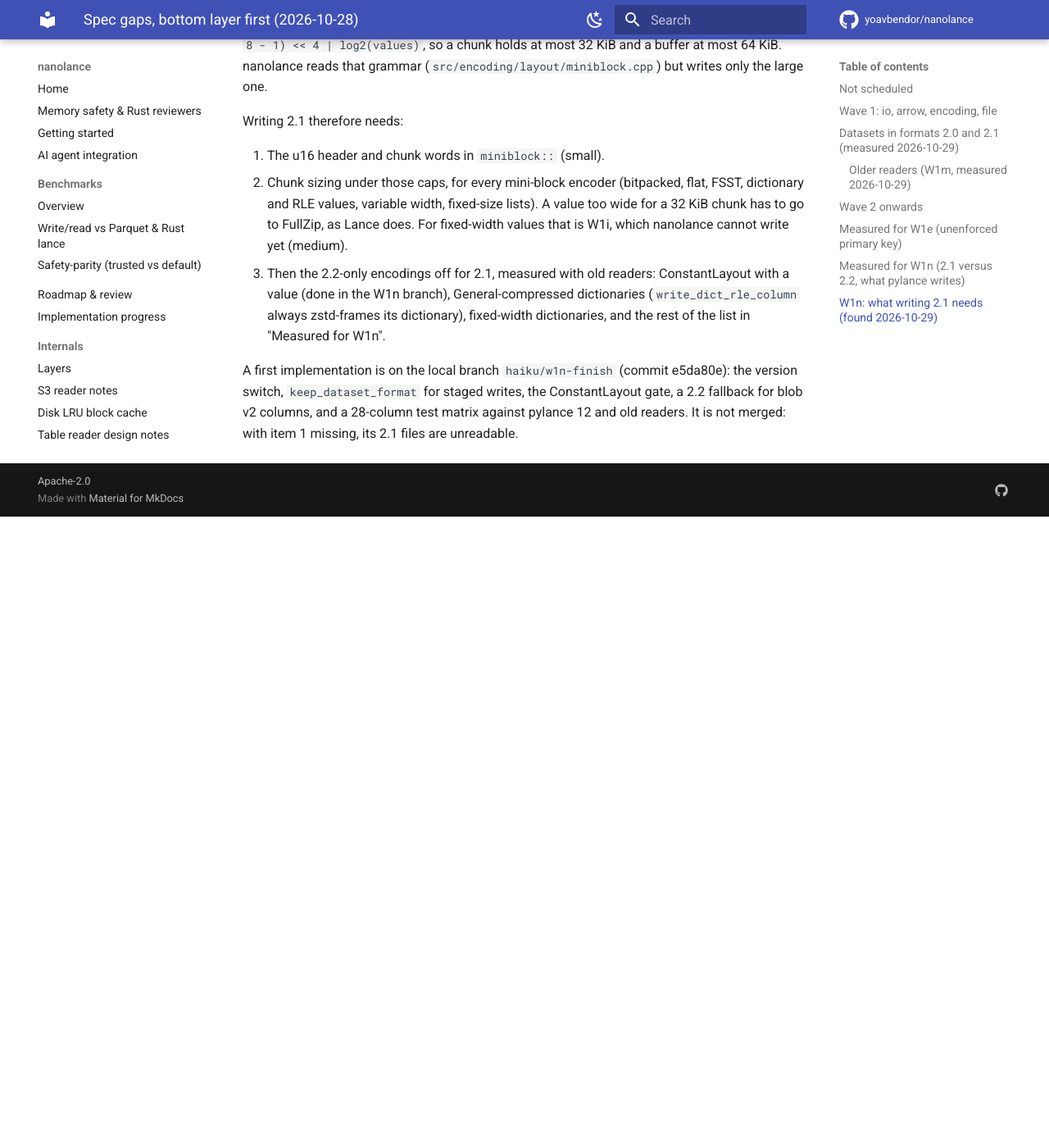
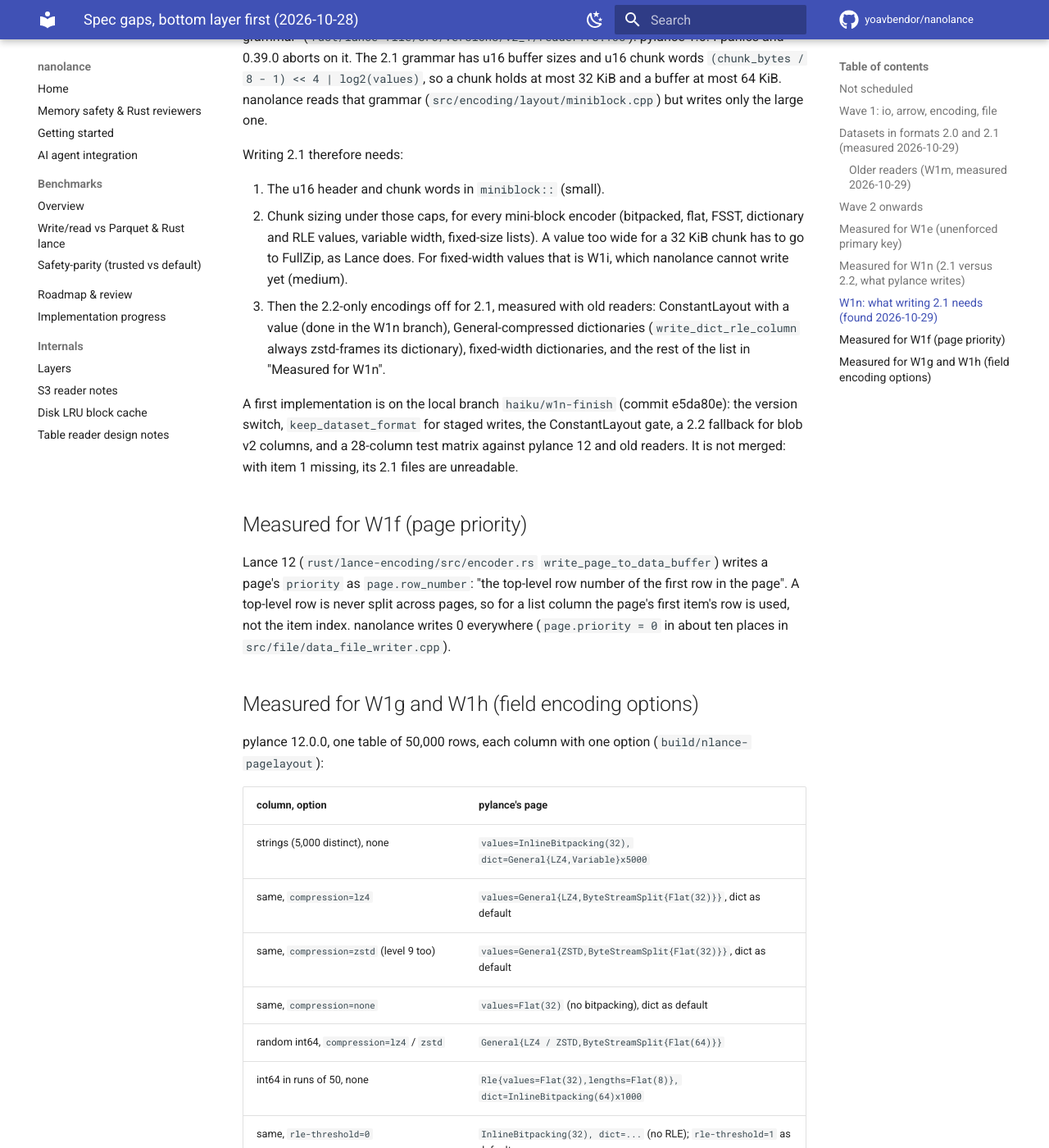
Before and after one commit to yoavbendor/nanolance, an MkDocs documentation site: the page built from docs/tasks/SPEC_GAPS.md, in a window 1280 px wide and 1400 px high, scrolled down 7182 px. Shown: the whole window at 82% size. Built offline with MkDocs 1.6.1 and Material for MkDocs 9.7.7, drawn with Linux system fonts in a browser that asks for light colours; comment, search, counter and statistics services are not loaded; before the commit the page ends 7812 px from its top, so only the background shows below that; some of the changed text lies outside the part shown.

Commit message:
docs: measured for W1f (page priority) and W1g/W1h (field encoding options); W1n deferred
Claude-Session: https://claude.ai/code/session_014PGy9PK68gHvyR8T1r5ueY

```diff
--- a/docs/tasks/SPEC_GAPS.md
+++ b/docs/tasks/SPEC_GAPS.md
@@ -44,7 +44,7 @@ These stay as they are until a user asks, or the Lance pin moves:
 | W1j | `encoding.semi_structural.packed_struct`, `variable_packed_struct` | Packed structs, read and write | to measure | later |
 | W1k | `arrow.types.fixed_size_list`, `arrow.types.dictionary` | FSL of variable-width elements; dictionaries inside structs and lists | to measure | later |
 | W1o | `file.version.2_0`, `file.version.2_1` | Warn when a write adds the first 2.2 file to a 2.0 / 2.1 dataset, naming the readers it cuts off | W1m table | done 2026-10-29: `MixedFormatWarning` before the commit of each write that adds the first 2.2 file to a 2.0 / 2.1 dataset (write_dataset append, update, merge_insert, add_columns, compaction, fragment writes); `error` filter aborts it; `_target_file_version` is the one line W1n changes |
-| W1n | `file.version.2_1` | Write 2.1 files into a 2.1 dataset, so its writes stay 2.1 | measured 2026-10-29, see "W1n: what writing 2.1 needs" | blocked on a decision: needs a 2.1 mini-block writer (medium) |
+| W1n | `file.version.2_1` | Write 2.1 files into a 2.1 dataset, so its writes stay 2.1 | measured 2026-10-29, see "W1n: what writing 2.1 needs" | deferred (decided 2026-10-29): after W1i, and only if a user needs older readers for 2.1 datasets |
 
 ## Datasets in formats 2.0 and 2.1 (measured 2026-10-29)
 
@@ -169,3 +169,34 @@ A first implementation is on the local branch `haiku/w1n-finish` (commit e5da80e
 `keep_dataset_format` for staged writes, the ConstantLayout gate, a 2.2 fallback for blob v2 columns, and a
 28-column test matrix against pylance 12 and old readers. It is not merged: with item 1 missing, its 2.1 files are
 unreadable.
+
+## Measured for W1f (page priority)
+
+Lance 12 (`rust/lance-encoding/src/encoder.rs` `write_page_to_data_buffer`) writes a page's `priority` as
+`page.row_number`: "the top-level row number of the first row in the page". A top-level row is never split
+across pages, so for a list column the page's first item's row is used, not the item index. nanolance writes 0
+everywhere (`page.priority = 0` in about ten places in `src/file/data_file_writer.cpp`).
+
+## Measured for W1g and W1h (field encoding options)
+
+pylance 12.0.0, one table of 50,000 rows, each column with one option (`build/nlance-pagelayout`):
+
+| column, option | pylance's page |
+|---|---|
+| strings (5,000 distinct), none | `values=InlineBitpacking(32), dict=General{LZ4,Variable}x5000` |
+| same, `compression=lz4` | `values=General{LZ4,ByteStreamSplit{Flat(32)}}`, dict as default |
+| same, `compression=zstd` (level 9 too) | `values=General{ZSTD,ByteStreamSplit{Flat(32)}}`, dict as default |
+| same, `compression=none` | `values=Flat(32)` (no bitpacking), dict as default |
+| random int64, `compression=lz4` / `zstd` | `General{LZ4 / ZSTD,ByteStreamSplit{Flat(64)}}` |
+| int64 in runs of 50, none | `Rle{values=Flat(32),lengths=Flat(8)}, dict=InlineBitpacking(64)x1000` |
+| same, `rle-threshold=0` | `InlineBitpacking(32), dict=...` (no RLE); `rle-threshold=1` as default |
+| strings, `dict-divisor=1000` | `Fsst{...}` (no dictionary); `dict-divisor=1` as default |
+| strings, `dict-size-ratio=0.5` | as default; `dict-size-ratio=0.0` makes pylance panic ("not in the range (0, 1]") |
+| strings, `dict-values-compression=zstd` / `none` | `dict=General{ZSTD,Variable}` / `dict=Variable` |
+| random int64, `structural-encoding=fullzip` | `FullZip{values=Flat(64)}` (fixed-width FullZip: W1i); strings: ignored here |
+| random float64, `bss=on` / `off` | `InlineBitpacking(64)` either way |
+| int64, `minichunk-size=1024` | as default |
+
+So the options that change the layout are `compression` (lz4 / zstd / none), `rle-threshold`, `dict-divisor`,
+`dict-values-compression` and `structural-encoding`. `compression-level` changes only the codec level. nanolance
+honours `compression=zstd` only, and has no LZ4 encoder (`nanolance/lz4_block.hpp` decodes only).
```
